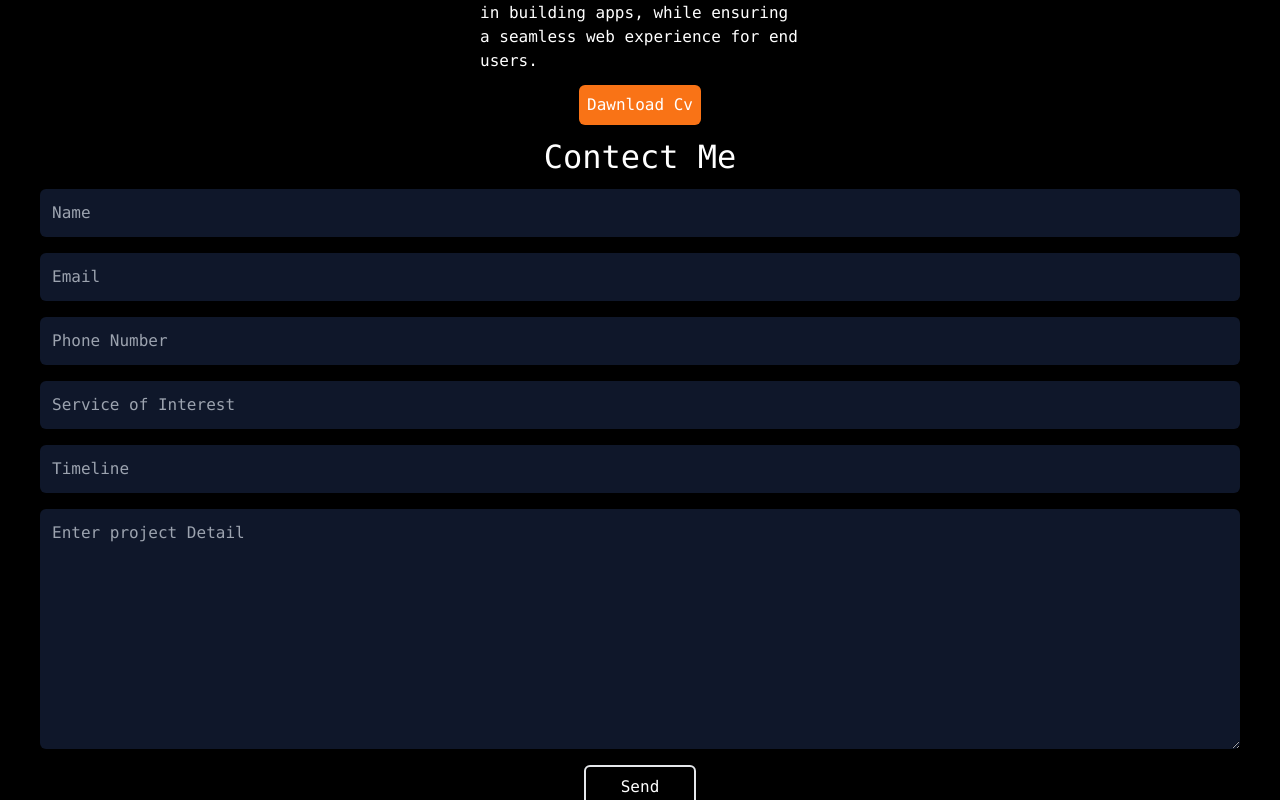
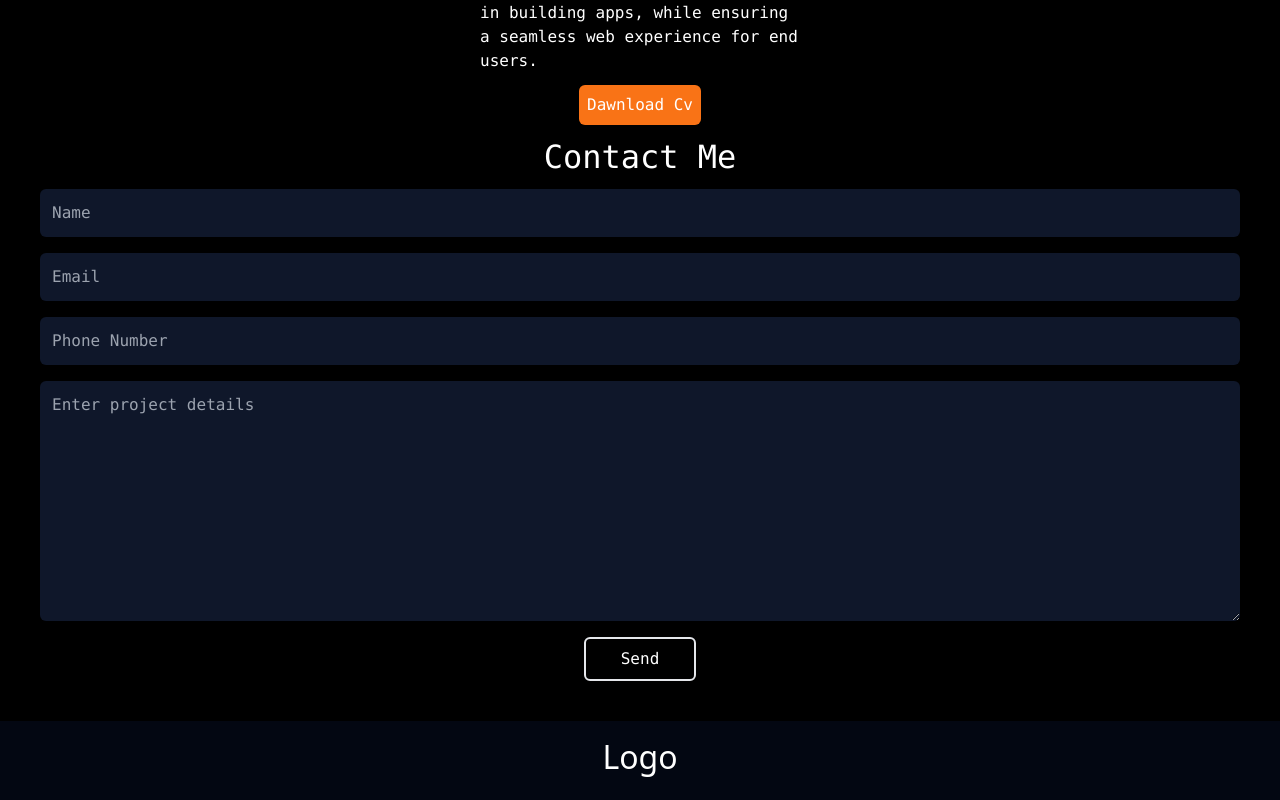
Before and after one commit to Waqas7281/Portfolio, a React (Vite) app: page / in a window 1280 px wide. Shown: the part 3120-3920 px from the top of the page. Built offline with nearby package versions, Linux system fonts and the light colour scheme.

Commit message:
new tab fuctionality

```diff
--- a/package.json
+++ b/package.json
@@ -10,6 +10,7 @@
     "preview": "vite preview"
   },
   "dependencies": {
+    "emailjs-com": "^3.2.0",
     "react": "^19.0.0",
     "react-dom": "^19.0.0",
     "react-router-dom": "^7.2.0",
--- a/src/Pages/Contect.jsx
+++ b/src/Pages/Contect.jsx
@@ -1,20 +1,45 @@
-import React from 'react'
+import React, { useRef } from 'react';
+import emailjs from 'emailjs-com';
 
 const Contect = () => {
+  const form = useRef();
+
+  const sendEmail = (e) => {
+    e.preventDefault();
+
+    emailjs.sendForm(
+      'service_204sehi',     // replace with your EmailJS service ID
+      'template_kjycqvg',    // replace with your EmailJS template ID
+      form.current,
+      'lYwh5WwNRxDKbSAJ8'      // replace with your EmailJS public key
+    ).then(
+      (result) => {
+        alert('Message sent successfully!');
+        e.target.reset();
+      },
+      (error) => {
+        alert('Failed to send message. Please try again.');
+        console.log(error.text);
+      }
+    );
+  };
+
   return (
-    <div id="contect" className='text-white mt-2 '>
-      <h1 className='text-[2rem] flex justify-center'  id='contact'>Contect Me</h1>
-     <div className='flex flex-col py-2 gap-4 items-center  '>
-       <input type="text" name="name"  placeholder='Name' className='p-3 rounded-md bg-slate-900 w-full'/>
-      <input type="text" name="email"  placeholder='Email' className='p-3 rounded-md bg-slate-900 w-full'/>
-      <input type="text" name="phone" placeholder='Phone Number' className='p-3 rounded-md bg-slate-900 w-full'/>
-      <input type="text" name="interest"  placeholder='Service of Interest' className='p-3 rounded-md w-full bg-slate-900'/>
-      <input type="text" name="timeline"  placeholder='Timeline' className='p-3 rounded-md bg-slate-900 w-full'/>
-      <textarea name="Detail" id="" className='h-[15rem] p-3 rounded-md bg-slate-900 w-full ' placeholder='Enter project Detail'></textarea>
-      <button className='flex justify-center border-2 rounded-md p-2 w-[7rem]'>Send</button>
-     </div>
+    <div id="contact" className='text-white mt-2'>
+      <h1 className='text-[2rem] flex justify-center'>Contact Me</h1>
+      <form ref={form} onSubmit={sendEmail} className='flex flex-col py-2 gap-4 items-center'>
+        <input type="text" name="name" placeholder='Name' required className='p-3 rounded-md bg-slate-900 w-full'/>
+        <input type="email" name="email" placeholder='Email' required className='p-3 rounded-md bg-slate-900 w-full'/>
+        <input type="text" name="phone" placeholder='Phone Number' className='p-3 rounded-md bg-slate-900 w-full'/>
+        {/* <input type="text" name="interest" placeholder='Service of Interest' className='p-3 rounded-md w-full bg-slate-900'/>
+        <input type="text" name="timeline" placeholder='Timeline' className='p-3 rounded-md bg-slate-900 w-full'/> */}
+        <textarea name="detail" className='h-[15rem] p-3 rounded-md bg-slate-900 w-full' placeholder='Enter project details'></textarea>
+        <button type="submit" className='flex justify-center border-2 rounded-md p-2 w-[7rem]'>
+          Send
+        </button>
+      </form>
     </div>
-  )
-}
+  );
+};
 
-export default Contect
+export default Contect;
```
Also changed, not shown: 1 other file (tests, documents, lock files or other folders).
